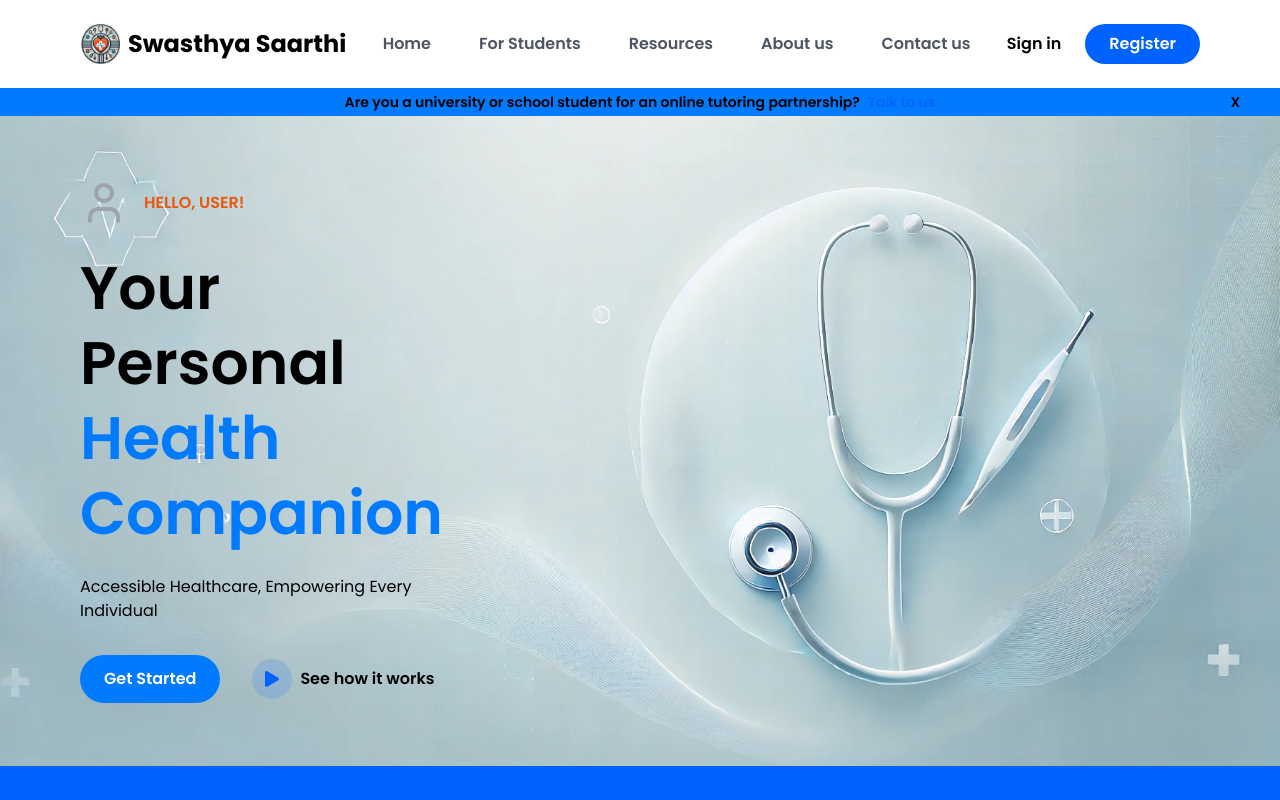
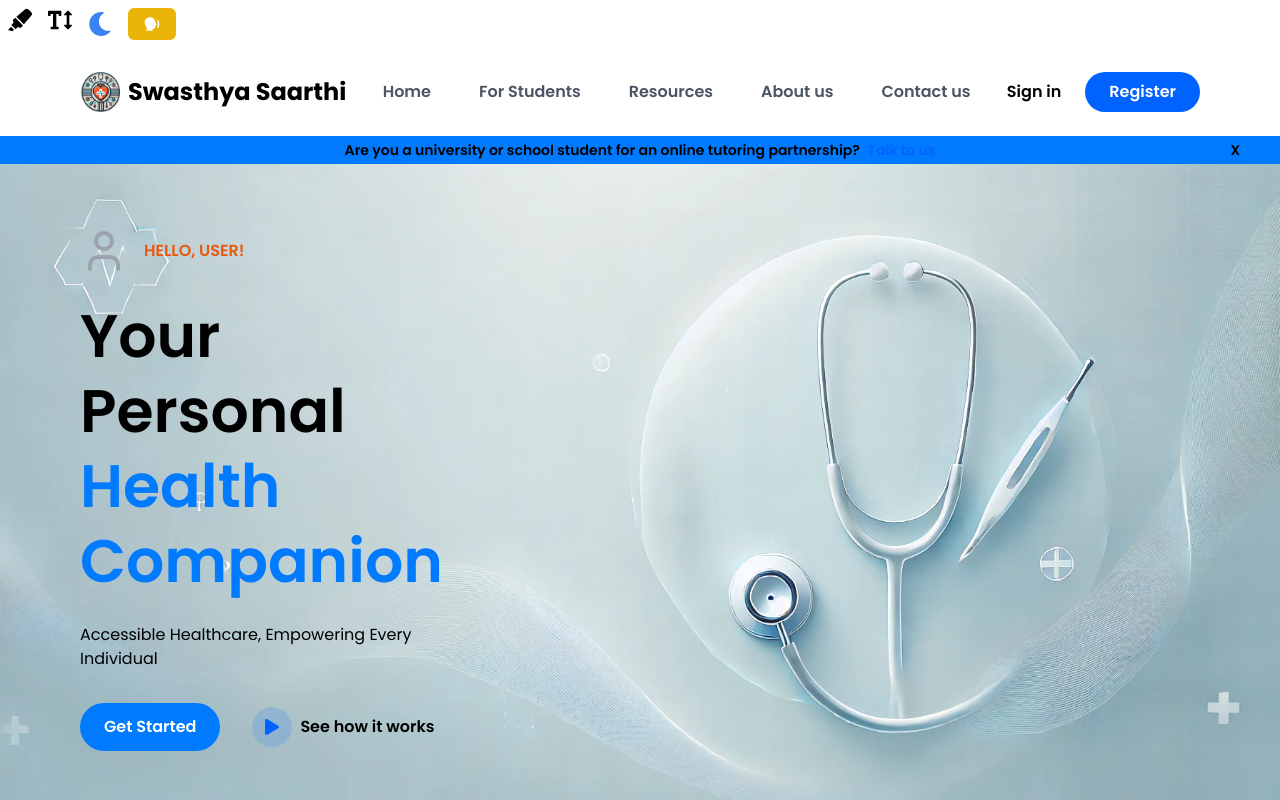
Before and after one commit to Premkolte/Swasthya-Saarthi, a React (Vite) app in the folder Frontend/: page / in a window 1280 px wide. Shown: the top 800 px of the page. Built offline with nearby package versions, Linux system fonts and the light colour scheme.

Commit message:
updated navbar

```diff
--- a/Frontend/package.json
+++ b/Frontend/package.json
@@ -11,6 +11,7 @@
   },
   "dependencies": {
     "@vercel/analytics": "^1.4.1",
+    "axios": "^1.7.9",
     "framer-motion": "^11.5.4",
     "lucide-react": "^0.474.0",
     "react": "^18.3.1",
--- a/Frontend/src/components/Navbar/Navbar.jsx
+++ b/Frontend/src/components/Navbar/Navbar.jsx
@@ -4,19 +4,39 @@ import { MdComputer, MdMenu } from "react-icons/md";
 import { motion } from "framer-motion";
 import logo from "../../../public/assets/Swasthya-Saarthi.png";
 import ResponsiveMenu from "./ResponsiveMenu.jsx";
-import Languages  from "./Language.jsx";
+import GoogleTranslate  from "./Language.jsx";
+import TextToSpeech from "./TexttoSpeach.jsx";
+import ThemeChange from "./Themechange.jsx";
+import { FaHighlighter, FaTextHeight } from "react-icons/fa";
 
 const Navbar = () => {
   const [isOpen, setIsOpen] = React.useState(false);
+  // const [showTextResizer, setShowTextResizer] = useState(false);
   return (
     <>
+
+
       <motion.div
         initial={{ opacity: 0 }}
         animate={{ opacity: 1 }}
         transition={{ duration: 0.5, delay: 0.5 }}
       >
-        <div className="container flex ">
-          <Languages/>
+        <div className="flex items-center justify-between">
+        <div className="flex m-2 ml-2 space-x-4">
+        <FaHighlighter size={24} className="cursor-pointer hover:text-black" title="Highlight Text" />
+            <FaTextHeight
+              size={24}
+              className="cursor-pointer hover:text-black"
+              title="Text Resize"
+              onClick={() => setShowTextResizer(true)} // Show the Text Resizer popup
+            />
+
+            <ThemeChange/>
+            <TextToSpeech/>
+          </div>
+          <div>
+            <GoogleTranslate/>
+          </div>
         </div>
 
         <div className="container flex justify-between items-center py-6">
--- /dev/null
+++ b/Frontend/src/components/Navbar/TexttoSpeach.jsx
@@ -0,0 +1,180 @@
+import React, { useState } from "react";
+import axios from "axios";
+import { RiSpeakFill } from "react-icons/ri";
+import { HiSpeakerXMark } from "react-icons/hi2";
+
+const TextToSpeech = () => {
+  const [isSpeaking, setIsSpeaking] = useState(false);
+  const [isLoading, setIsLoading] = useState(false); // Loading state for the preloader
+  const [audio, setAudio] = useState(null);
+
+  const API_KEY = "AIzaSyDQbc5sxwrvdn1WzY9__uM8RxZkATbvuFM"; // Replace with your API key
+
+  // Function to fetch the readable content of the page
+  const getPageContent = () => {
+    const headings = [...document.querySelectorAll("h1, h2, p,span,h3")];
+
+    const content = headings.map((heading) => heading.innerText).join(" ");
+
+    return content || "No readable content found.";
+  };
+
+  // Function to detect language (improved for Google-supported languages, including Marathi and others)
+  const detectLanguage = (text) => {
+    if (/[अ-ह]/.test(text)) return "hi-IN"; // Hindi
+
+    // Kannada (kn-IN) - Text containing Kannada script
+    if (/[ಕ-ಹ]/.test(text)) return "kn-IN"; // Kannada
+
+    // Telugu (te-IN) - Text containing Telugu script
+    if (/[అ-హ]/.test(text)) return "te-IN"; // Telugu
+
+
+
+    // Malayalam (ml-IN) - Text containing Malayalam script
+    if (/[മ-ഹ]/.test(text)) return "ml-IN"; // Malayalam
+
+    // Odia (or-IN) - Text containing Odia script
+    if (/[ଅ-ହ]/.test(text)) return "or-IN"; // Odia
+
+    // Punjabi (pa-IN) - Text containing Gurmukhi script
+    if (/[ਗ-ਹ]/.test(text)) return "pa-IN"; // Punjabi
+
+    // Bengali (bn-IN) - Text containing Bengali script
+    if (/[গ-হ]/.test(text)) return "bn-IN"; // Bengali
+
+    // Marathi (mr-IN) - Text containing Devanagari script (but excluding Hindi specific range)
+    if (/[उ-य़]/.test(text)) return "mr-IN"; // Marathi
+    if (/[\u0B80-\u0BFF]/.test(text)) return "ta-IN";
+     // Tamil (ta-IN) - Text containing Tamil script
+  if (/[அ]/.test(text)) return "ta-IN"; // Tamil
+  // More accurate Tamil regex to avoid overlap
+  if (/[௰-௹]/.test(text)) return "ta-IN"; // Tamil-specific symbols
+    // Gujarati (gu-IN) - Text containing Gujarati script
+    if (/[અ-હ]/.test(text)) return "gu-IN"; // Gujarati
+
+    // Sanskrit (sa-IN) - Text containing Devanagari script (for more classical texts)
+    if (/[ऋ-ह]/.test(text)) return "sa-IN"; // Sanskrit
+
+    // English (en-US) - Default to English for the rest
+    return "en-US"; // Default to English
+  };
+
+  // Function to fetch audio using Google Cloud API
+  const fetchAudio = async (text, language) => {
+    const url = `https://texttospeech.googleapis.com/v1/text:synthesize?key=${API_KEY}`;
+
+    const data = {
+      input: { text },
+      voice: {
+        languageCode: language,
+        ssmlGender: "FEMALE", // Change to "MALE" or "NEUTRAL" if needed
+      },
+      audioConfig: {
+        audioEncoding: "MP3",
+        speakingRate: language  ? 0.7 : 1, // Adjust speed for specific languages
+        pitch: 0,
+      },
+    };
+
+    try {
+      const response = await axios.post(url, data);
+      return response.data.audioContent;
+    } catch (error) {
+      console.error("Error fetching audio:", error);
+      return null;
+    }
+  };
+
+  // Function to handle read-out
+  const handleReadOut = async () => {
+    const content = getPageContent();
+    const language = detectLanguage(content);
+
+    setIsLoading(true); // Set loading state to true
+
+    // Fetch synthesized speech
+    const audioContent = await fetchAudio(content, language);
+
+    setIsLoading(false); // Set loading state to false
+
+    if (audioContent) {
+      const audioBlob = new Blob([new Uint8Array(atob(audioContent).split("").map((c) => c.charCodeAt(0)))], {
+        type: "audio/mp3",
+      });
+      const audioUrl = URL.createObjectURL(audioBlob);
+
+      const audioElement = new Audio(audioUrl);
+      setAudio(audioElement);
+
+      // Play audio
+      audioElement.play();
+      setIsSpeaking(true);
+
+      audioElement.onended = () => {
+        setIsSpeaking(false);
+        setAudio(null);
+      };
+    }
+  };
+
+  // Function to stop audio playback
+  const handleStopSpeech = () => {
+    if (audio) {
+      audio.pause();
+      audio.currentTime = 0;
+      setAudio(null);
+      setIsSpeaking(false);
+    }
+  };
+
+  return (
+    <>
+    <style>
+      {`
+
+.loader {
+  border: 4px solid rgba(255, 255, 255, 0.3);
+  border-top: 4px solid #3498db;
+  border-radius: 50%;
+  width: 40px;
+  height: 40px;
+  animation: spin 1s linear infinite;
+}
+
+@keyframes spin {
+  0% { transform: rotate(0deg); }
+  100% { transform: rotate(360deg); }
+}
+
+      `}
+    </style>
+    <div>
+      {!isSpeaking ? (
+        <button
+          onClick={handleReadOut}
+          className="px-4 py-2 text-white bg-yellow-500 rounded-md hover:bg-yellow-400"
+        >
+          <RiSpeakFill className="cursor-pointer hover:text-black" title="Text to speach"/>
+        </button>
+      ) : (
+        <button
+          onClick={handleStopSpeech}
+          className="px-4 py-2 text-white bg-red-500 rounded-md hover:bg-red-400"
+        >
+          <HiSpeakerXMark className="cursor-pointer hover:text-black" title="Stop speaking" />
+        </button>
+      )}
+
+      {isLoading && (
+        <div className="loader ">
+
+          {/* You can replace this with a loading spinner or animation */}
+        </div>
+      )}
+    </div>
+    </>
+  );
+};
+
+export default TextToSpeech;
--- /dev/null
+++ b/Frontend/src/components/Navbar/Themechange.jsx
@@ -0,0 +1,39 @@
+
+import React, { useState, useEffect } from 'react';
+import { FaSun, FaMoon } from 'react-icons/fa'; // Import the icons
+
+const ThemeChange = () => {
+  // State to determine whether the dark mode is enabled
+  const [isDarkMode, setIsDarkMode] = useState(
+    localStorage.getItem('theme') === 'dark' ? true : false
+  );
+
+  useEffect(() => {
+    // Apply the dark or light class to the body element
+    if (isDarkMode) {
+      document.body.classList.add('dark');
+      localStorage.setItem('theme', 'dark');
+    } else {
+      document.body.classList.remove('dark');
+      localStorage.setItem('theme', 'light');
+    }
+  }, [isDarkMode]);
+
+  const handleThemeChange = () => {
+    setIsDarkMode((prevMode) => !prevMode);
+  };
+
+  return (
+    <div className="flex items-center space-x-4">
+      <button onClick={handleThemeChange} className="text-2xl">
+        {isDarkMode ? (
+          <FaSun className="text-yellow-500" />
+        ) : (
+          <FaMoon className="text-blue-500" />
+        )}
+      </button>
+    </div>
+  );
+};
+
+export default ThemeChange;
```
Also changed, not shown: 1 other file (tests, documents, lock files or other folders).
